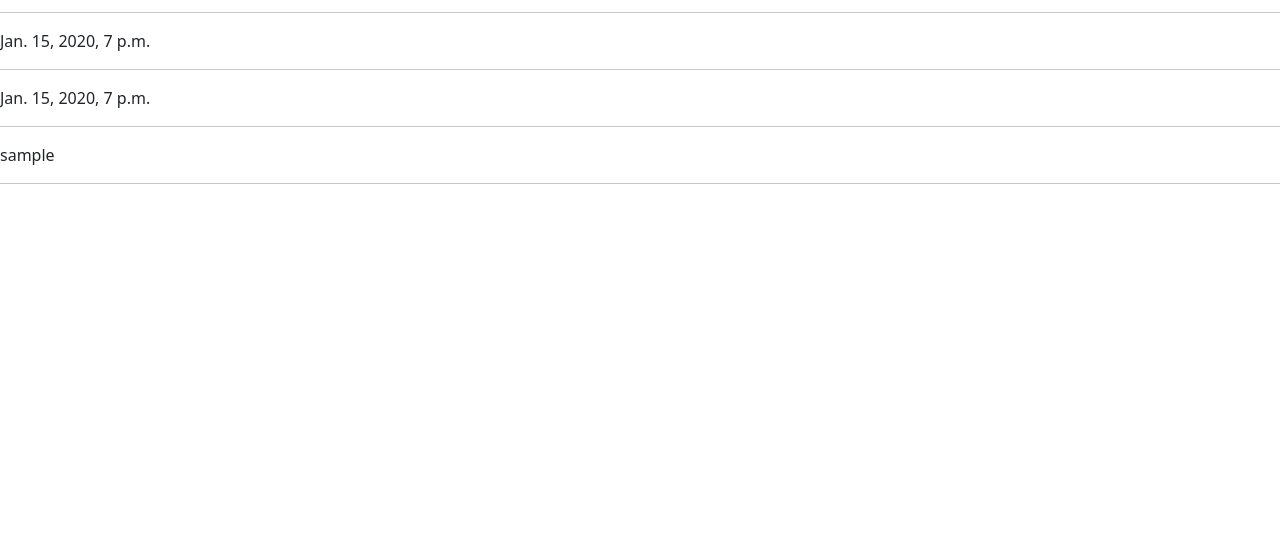
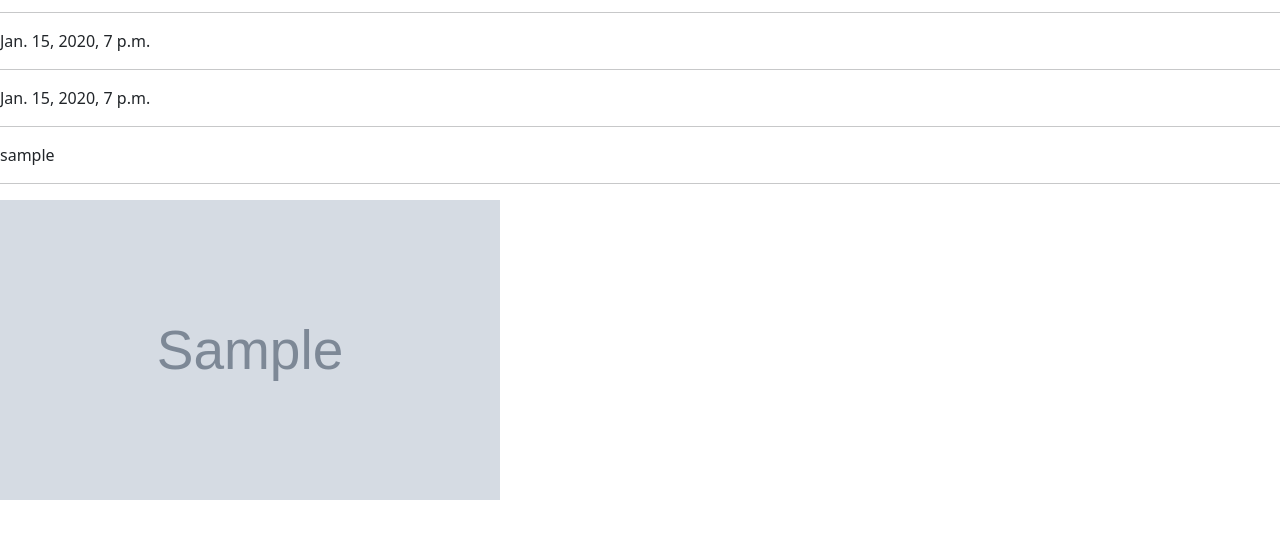
Before and after one commit to kikutan-day65/share_your_fav, a Django app: page /location/1/detail/ in a window 1280 px wide. Shown: the part 141-680 px from the top of the page. Run offline with Django 5.2, Linux system fonts and the light colour scheme; tables that the repository leaves empty hold one stand-in row (values such as "Sample post"); grey boxes marked "Sample" are stand-in pictures; some libraries are stand-ins or nearby versions.

Commit message:
show location photo

```diff
--- a/location/templates/location/detail.html
+++ b/location/templates/location/detail.html
@@ -21,5 +21,9 @@
 {{ location.user }}
 <hr>
 
+{% for photo in photos %}
+<img src="{{ photo.photo.url }}" alt="Unavailable photo" width="500" height="300">
+{% endfor %}
+
 
 {% endblock content %}
```
